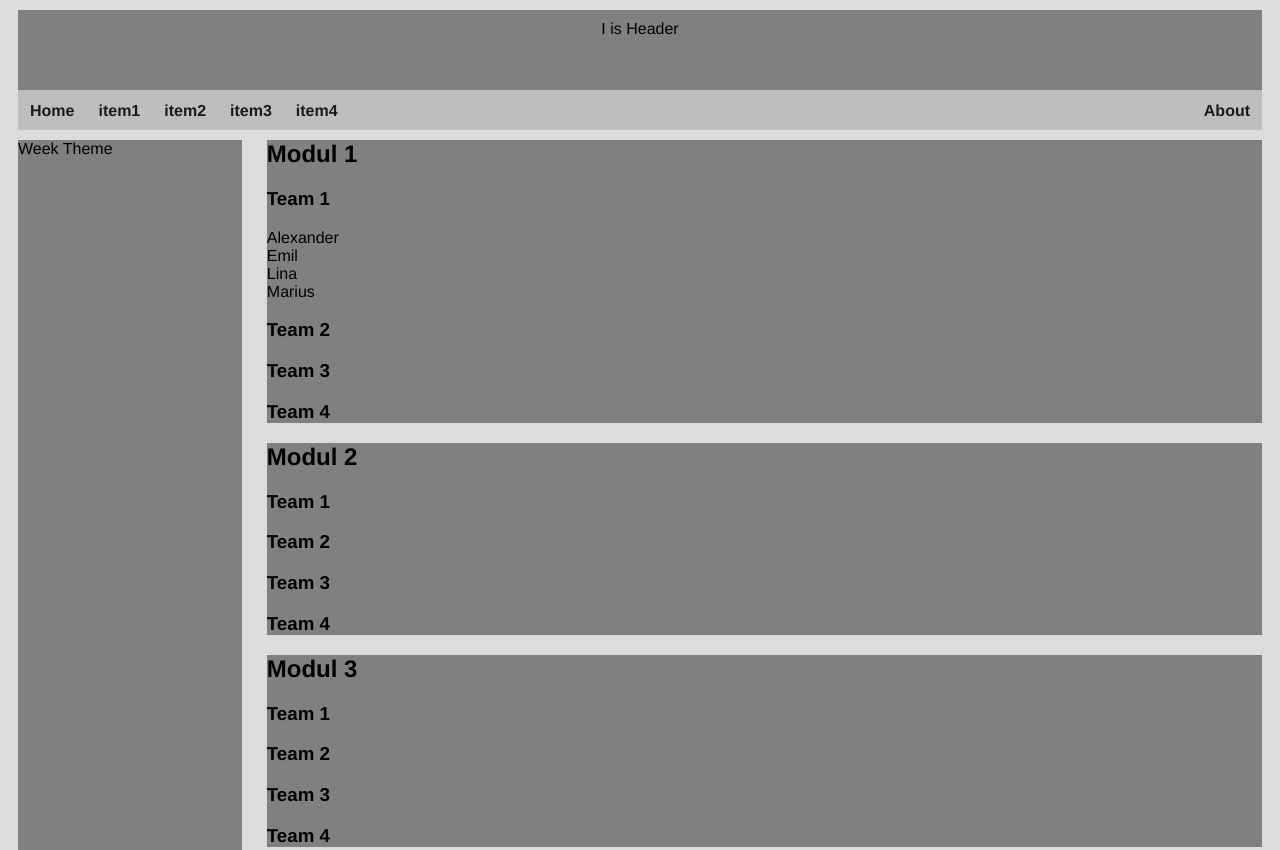
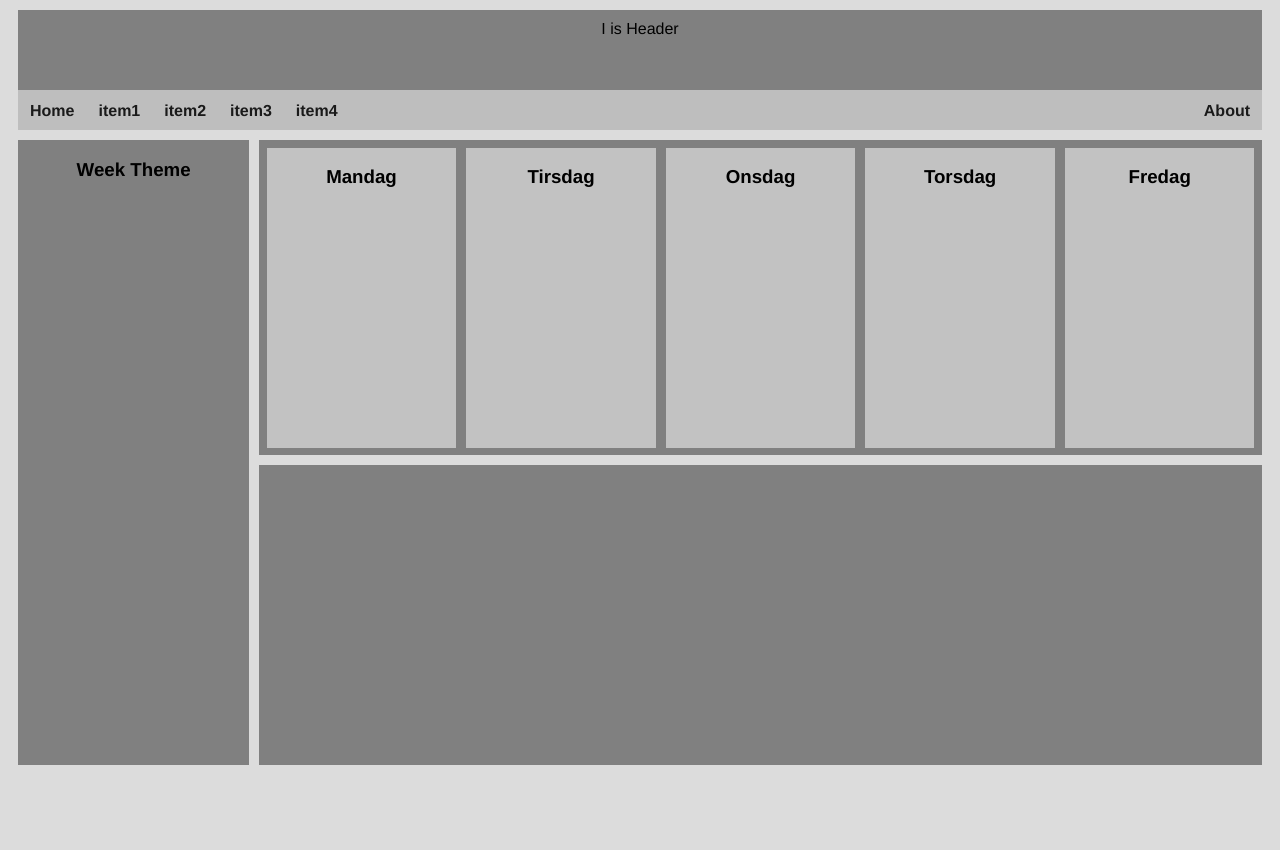
Before and after one commit to DoomSignal4452/GetA-Modul2Team3, a plain HTML site: page index.html in a window 1280 px wide. Shown: the top 850 px of the page. After the commit the page ends 800 px from the top, so only its background shows below. Drawn offline with Linux system fonts and the light colour scheme.

Commit message:
EndOfDay

```diff
--- a/js/modelmain.js
+++ b/js/modelmain.js
@@ -1,6 +1,6 @@
 const model = {
     app: {
-        currentPage: 'admindash',
+        currentPage: 'elevDash',
     },
     inputs: {
         adminReadPage: {
--- a/js/viewpages/elevdashview.js
+++ b/js/viewpages/elevdashview.js
@@ -0,0 +1,16 @@
+function updateViewElevDash() {
+    let html = `
+    <div id=elevDashPage>
+        <div id="weekThemeElev"><h3>Week Theme</h3></div>
+        <div id="logWeek">
+            <div class="days" id="mandag"><h3>Mandag</h3></div>
+            <div class="days" id="tirsdag"><h3>Tirsdag</h3></div>
+            <div class="days" id="onsdag"><h3>Onsdag</h3></div>
+            <div class="days" id="torsdag"><h3>Torsdag</h3></div>
+            <div class="days" id="fredag"><h3>Fredag</h3></div>
+        </div>
+        <div id="chatNotes"></div>
+    </div>
+`;
+document.getElementById('app').innerHTML = html;
+}
--- a/style/main.css
+++ b/style/main.css
@@ -89,15 +89,65 @@ h2 {
 
 #weekTheme {
     background-color: gray;
-    margin-right: 10%;
+    /*margin-right: 10%;*/
 }
 
 #adminDashPage {
     display: grid;
+    gap: 10px;
     margin: 10px;
     grid-template-columns: 2fr 8fr;
 }
 
+#weekThemeElev {
+    grid-area: weekThemeElev;
+    background-color: gray;
+    text-align: center;
+}
+
+#logWeek {
+    grid-area: logWeek;
+}
+
+#chatNotes {
+    grid-area: chatNotes;
+}
+
+#elevDashPage {
+    margin: 10px;
+    display: grid;
+    gap: 10px;
+    /*margin: 10px;*/
+    /*grid-template-columns: 2fr 8fr;*/
+    grid-template-areas:
+    'weekThemeElev logWeek logWeek logWeek logWeek logWeek'
+    'weekThemeElev chatNotes chatNotes chatNotes chatNotes chatNotes';
+}
+
+#logWeek {
+    display: grid;
+    background-color: gray;
+    height: 300px;
+    grid-template-columns: 1fr 1fr 1fr 1fr 1fr;
+    gap: 10px;
+    padding: 2mm;
+}
+
+#chatNotes {
+    background-color: gray;
+    height: 300px;
+}
+
+
+
+.days {
+    background-color: rgb(194, 194, 194);
+    text-align: center;
+}
+
+.days:hover {
+    background-color: rgb(172, 172, 172);
+}
 
 
 .moduler {
```
